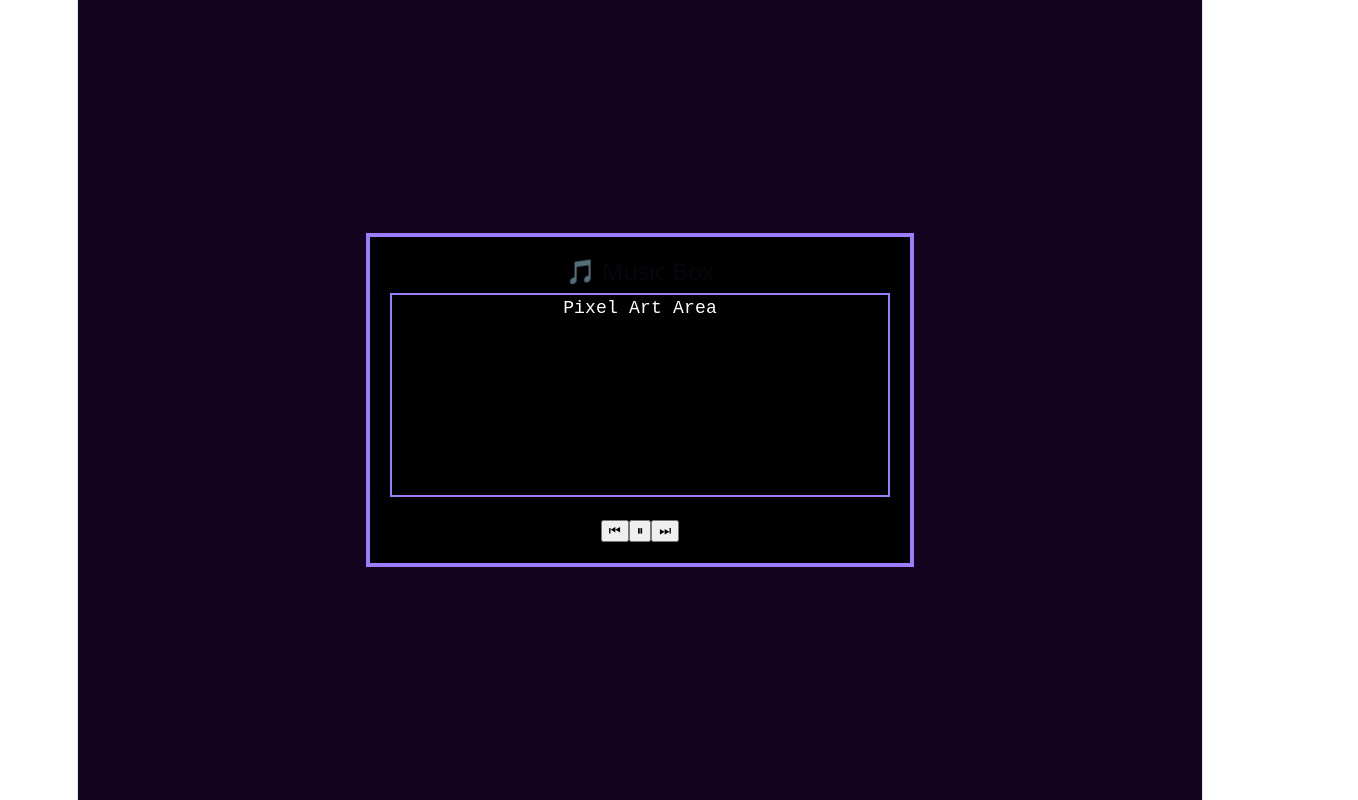
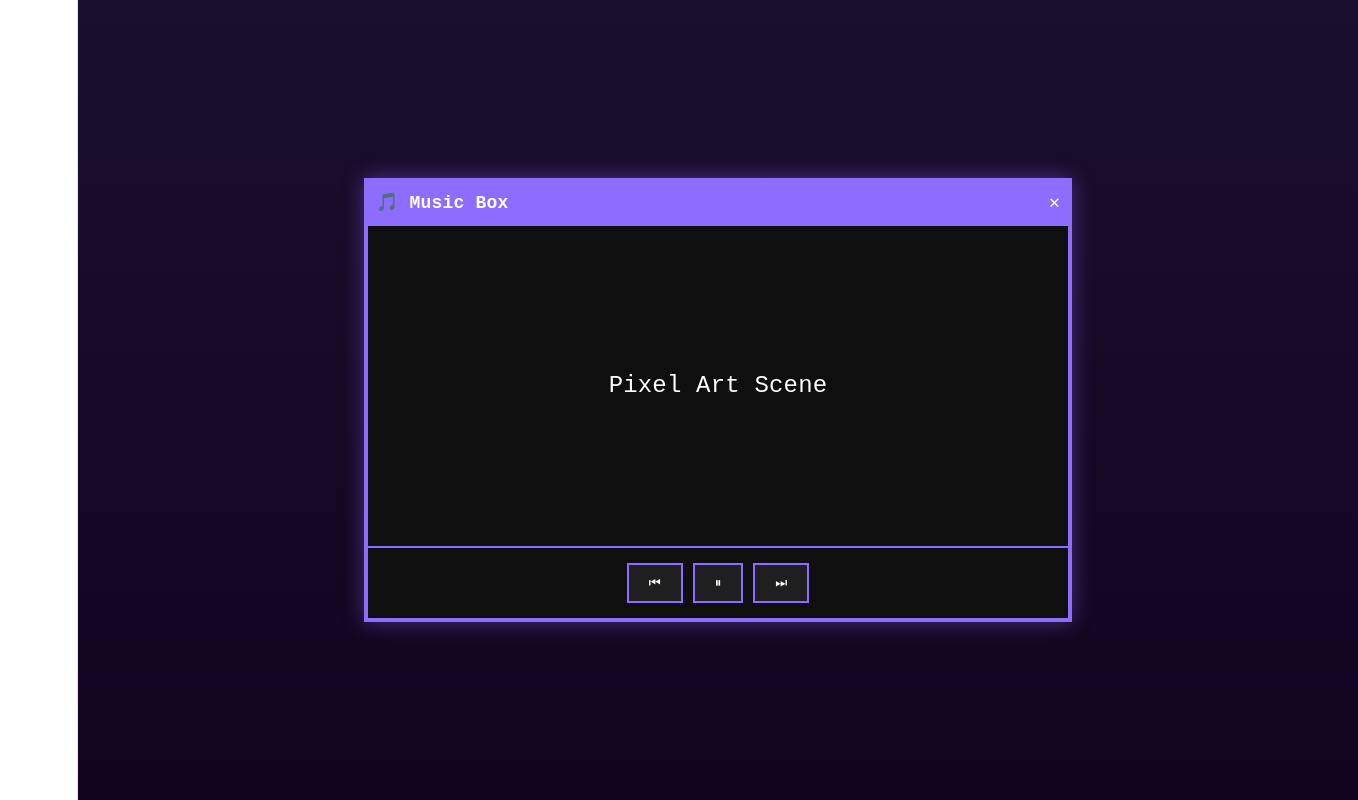
Before and after one commit to Leandro-Conde/Pixel-Art, a React (Vite) app in the folder pixel-player/: page / in a window 1280 px wide. Shown: the whole page, 1358 px wide, since content can reach past the window. Built offline with nearby package versions, Linux system fonts and the light colour scheme.

Commit message:
arquitetura part 1

```diff
--- a/pixel-player/src/App.jsx
+++ b/pixel-player/src/App.jsx
@@ -1,40 +1,16 @@
+import "./styles/retro.css";
+
+import Window from "./components/Window";
+import Scene from "./components/Scene";
+import MusicPlayer from "./components/MusicPlayer";
+
 function App() {
   return (
-    <div
-      style={{
-        background: "#12041f",
-        height: "100vh",
-        color: "white",
-        display: "flex",
-        justifyContent: "center",
-        alignItems: "center",
-        fontFamily: "monospace",
-      }}
-    >
-      <div
-        style={{
-          width: "500px",
-          border: "4px solid #9d7cff",
-          background: "#000",
-          padding: "20px",
-        }}
-      >
-        <h2>🎵 Music Box</h2>
-
-        <div
-          style={{
-            height: "200px",
-            border: "2px solid #9d7cff",
-            marginBottom: "20px",
-          }}
-        >
-          Pixel Art Area
-        </div>
-
-        <button>⏮</button>
-        <button>⏸</button>
-        <button>⏭</button>
-      </div>
+    <div className="desktop">
+      <Window>
+        <Scene />
+        <MusicPlayer />
+      </Window>
     </div>
   );
 }
--- a/pixel-player/src/components/MusicPlayer.jsx
+++ b/pixel-player/src/components/MusicPlayer.jsx
@@ -0,0 +1,9 @@
+export default function MusicPlayer() {
+    return (
+      <div className="controls">
+        <button>⏮</button>
+        <button>⏸</button>
+        <button>⏭</button>
+      </div>
+    );
+  }
--- /dev/null
+++ b/pixel-player/src/components/Scene.jsx
@@ -0,0 +1,7 @@
+export default function Scene() {
+    return (
+      <div className="scene">
+        Pixel Art Scene
+      </div>
+    );
+  }
--- a/pixel-player/src/components/Window.jsx
+++ b/pixel-player/src/components/Window.jsx
@@ -0,0 +1,12 @@
+export default function Window({ children }) {
+    return (
+      <div className="window">
+        <div className="title-bar">
+          <span>🎵 Music Box</span>
+          <span>✕</span>
+        </div>
+
+        {children}
+      </div>
+    );
+  }
--- a/pixel-player/src/styles/retro.css
+++ b/pixel-player/src/styles/retro.css
@@ -0,0 +1,81 @@
+body {
+    margin: 0;
+    overflow: hidden;
+    font-family: monospace;
+  }
+
+  .desktop {
+    width: 100vw;
+    height: 100vh;
+    background: linear-gradient(
+      to bottom,
+      #1a0f2e,
+      #12041f
+    );
+
+    display: flex;
+    justify-content: center;
+    align-items: center;
+  }
+
+  .window {
+    width: 700px;
+
+    background: #0f0f0f;
+
+    border: 4px solid #8d6dff;
+
+    box-shadow:
+      0 0 20px rgba(141,109,255,.4);
+
+    color: white;
+  }
+
+  .title-bar {
+    background: #8d6dff;
+
+    padding: 8px;
+
+    display: flex;
+
+    justify-content: space-between;
+
+    font-weight: bold;
+  }
+
+  .scene {
+    height: 320px;
+
+    border-top: 2px solid #8d6dff;
+    border-bottom: 2px solid #8d6dff;
+
+    display: flex;
+
+    justify-content: center;
+
+    align-items: center;
+
+    font-size: 24px;
+  }
+
+  .controls {
+    padding: 15px;
+
+    display: flex;
+
+    gap: 10px;
+
+    justify-content: center;
+  }
+
+  .controls button {
+    background: #1f1f1f;
+
+    border: 2px solid #8d6dff;
+
+    color: white;
+
+    padding: 10px 20px;
+
+    cursor: pointer;
+  }
```
Also changed, not shown: pixel-player/src/data/theme.js (added, +22 -0 lines).
